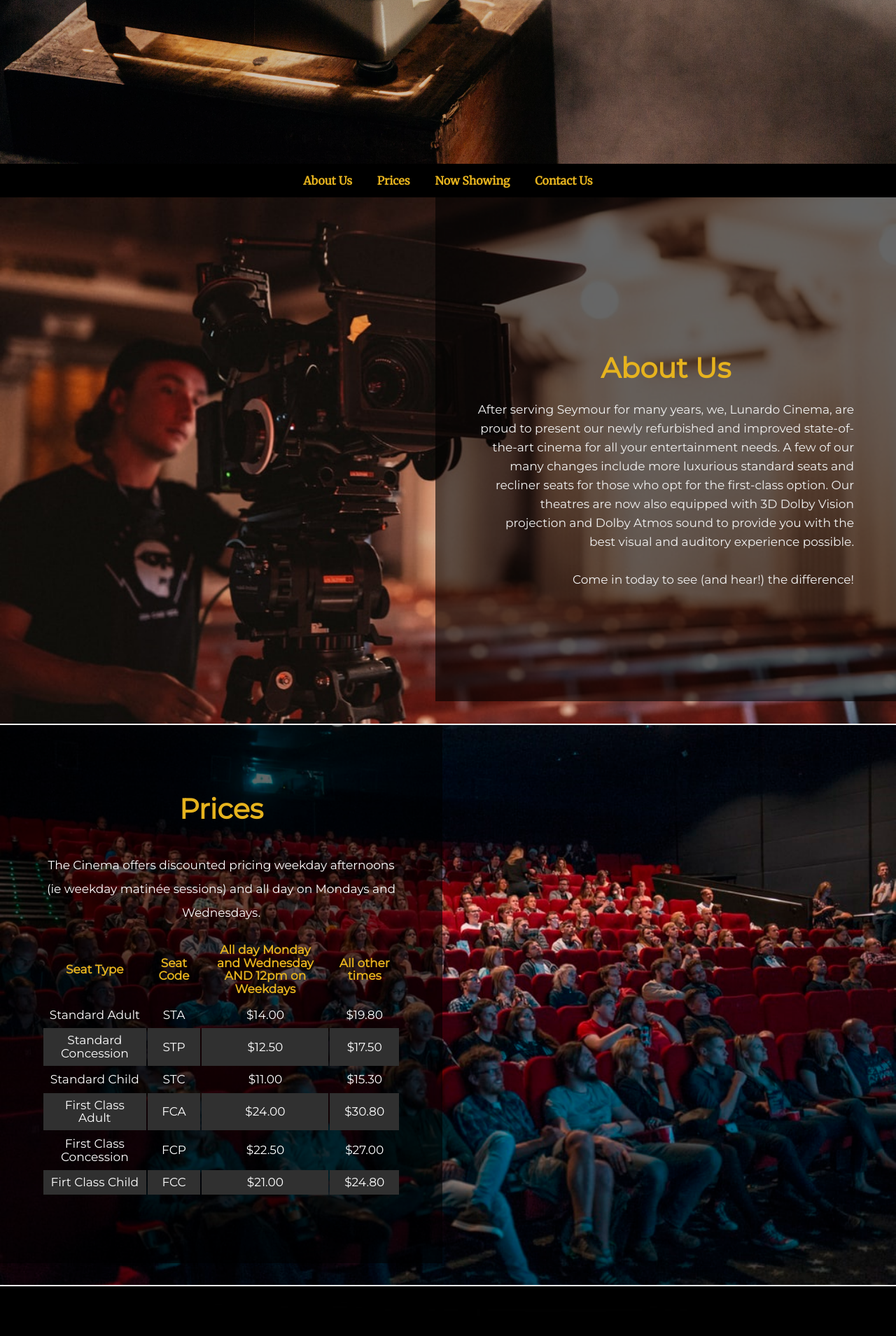
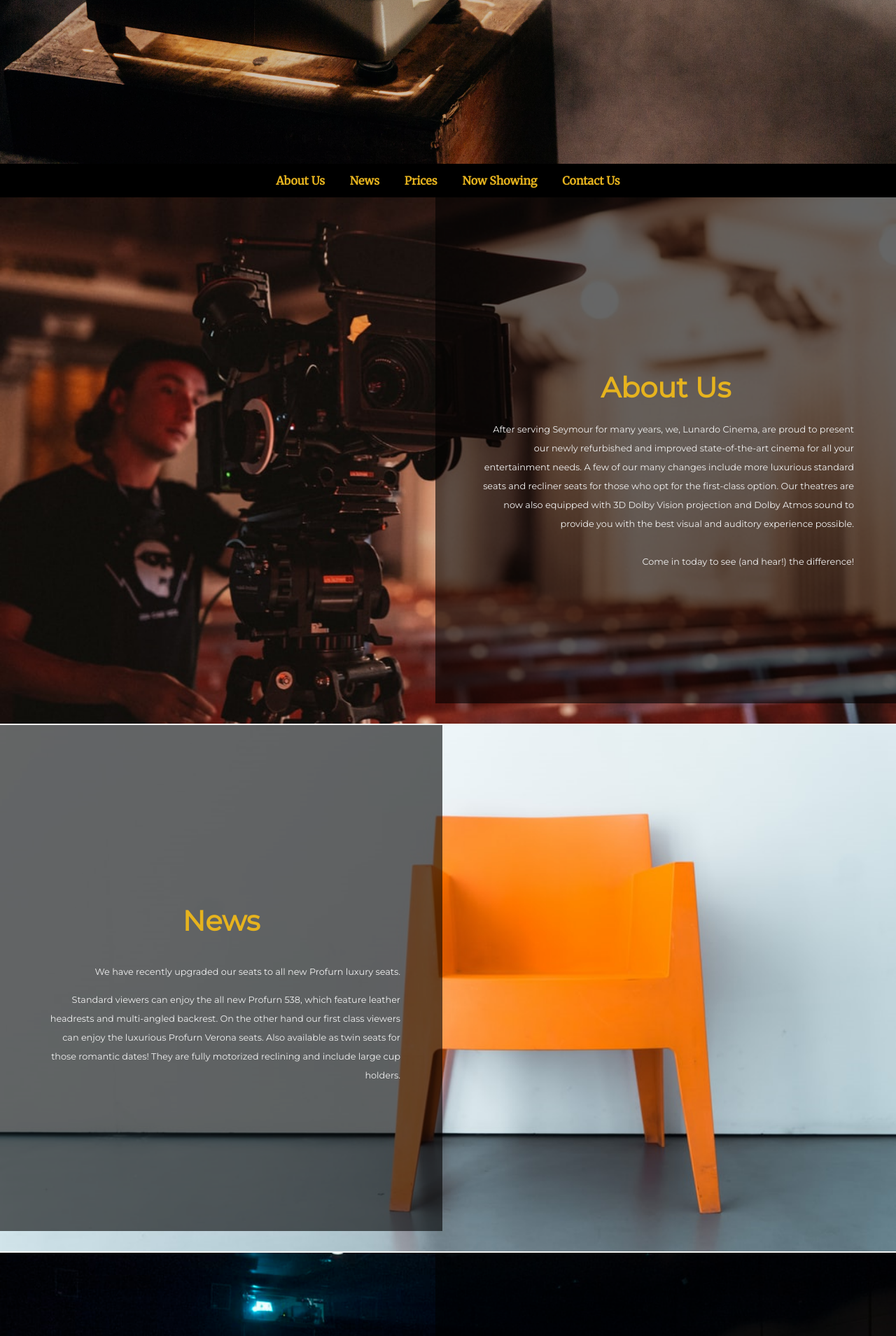
Before and after one commit to pmkays/Lunardo, a PHP site: page / in a window 1280 px wide. Shown: the part 518-2427 px from the top of the page at 70% size. Run offline with PHP 8.4, Linux system fonts and the light colour scheme.

Commit message:
Added news section
- Fixed layout issues when resizing
- Added use of flexbox
- Fixed minor graphic glitches

```diff
--- a/index.html
+++ b/index.html
@@ -26,6 +26,7 @@
       <section class="section-2">
         <div class="navbar";>
           <a class="link" href="#about">About Us</a>
+          <a class="link" href="#news">News</a>
           <a class="link" href="#prices">Prices</a>
           <a class="link" href="#showing">Now Showing</a>
           <a class="link" href="#contact">Contact Us</a>
@@ -36,7 +37,7 @@
     <main>
       <section class="section-3">
         <div class = "about-us">
-          <a class = "anchor" name="about">Aligns the anchor. Do not remove.</a>
+          <a class = "anchor" name="about">.</a>
           <div class="about-us-box">
             <h2 class = "section-title">About Us</h2>
             <div class = "about-info">After serving Seymour for many years, we, Lunardo Cinema,
@@ -47,6 +48,23 @@
               Vision projection and Dolby Atmos sound to provide you with the best
               visual and auditory experience possible. <br><br> Come in today to see
               (and hear!) the difference!
+            </div>
+            <!-- <img src="http://www.profurn.com.au/wp-content/uploads/2016/09/538.jpg" alt="normal seats"  />
+            <img src="http://www.profurn.com.au/wp-content/uploads/2016/07/Verona-Twin.png" alt="first-class seats"/> -->
+          </div>
+        </div>
+        <hr>
+        <div class = "news">
+          <a class = "anchor" name="news">.</a>
+          <div class="news-box">
+            <h2 class = "section-title">News</h2>
+            <div class = "about-info"><p>
+              We have recently upgraded our seats to all new Profurn luxury seats.
+            </p><p>
+              Standard viewers can enjoy the all new Profurn 538, which feature leather headrests and multi-angled backrest.
+              On the other hand our first class viewers can enjoy the luxurious Profurn Verona seats. Also available as twin seats for those romantic dates!
+              They are fully motorized reclining and include large cup holders.
+            </p>
             </div>
             <!-- <img src="http://www.profurn.com.au/wp-content/uploads/2016/09/538.jpg" alt="normal seats"  />
             <img src="http://www.profurn.com.au/wp-content/uploads/2016/07/Verona-Twin.png" alt="first-class seats"/> -->
--- a/style.css
+++ b/style.css
@@ -5,6 +5,10 @@ body, html  {
   background-color:#F2F4F3;
 	/*height:100%; Stops the sticky from working*/
 	scroll-behavior: smooth;
+}
+
+p {
+  font-size: 1vw;
 }
 
 .header{
@@ -179,19 +183,32 @@ padding-bottom: 35px;
   background-size: cover;
 }
 
-.prices-box{
+.news-box{
   display: flex;
   flex-direction: column;
   justify-content: center;
   width: 40%;
   padding: 135px 60px;
   float: left;
-  height: 62.35vh;
+  height: 56.6vh;
   background-color: rgba(0,0,0,0.6);
-  font-size: 17px;
+  font-size: 1vw;
   line-height: 27px;
+  max-height: -webkit-fill-available;
   }
 
+.prices-box{
+  display: flex;
+  flex-direction: column;
+  justify-content: center;
+  width: 42%;
+  padding: 135px 60px;
+  float: right;
+  height: 62.6vh;
+  background-color: rgba(0,0,0,0.6);
+	font-size: 1rem;
+	line-height: 27px;
+  max-height: -webkit-fill-available;
 }
 
 .profile-img{
@@ -209,6 +226,17 @@ padding-bottom: 35px;
   background-repeat: no-repeat;
   background-size: cover;
 }
+
+.news{
+	background-image: url("images/news.png");
+	background-size:cover;
+  height:94vh;
+	background-attachment: fixed;
+  background-position: center;
+  background-repeat: no-repeat;
+  background-size: cover;
+}
+
 .info{
   max-width: auto;
   color: #E6B31E;
@@ -220,6 +248,7 @@ padding-bottom: 35px;
 
 .about-info{
   color: #f2f2f2;
+  font-size: 1vw;
   font-family: 'Montserrat', sans-serif;
 	text-align: right;
 }
@@ -231,10 +260,11 @@ padding-bottom: 35px;
 	width: 42%;
 	padding: 135px 60px;
 	float: right;
-	height: 56.25vh;
+	height: 56.6vh;
 	background-color: rgba(0,0,0,0.6);
-	font-size: 17px;
+	font-size: 1rem;
 	line-height: 27px;
+  max-height: -webkit-fill-available;
 }
 
 .slogan{
```
Also changed, not shown: other parts of style.css (+10 -33 lines), images/news.png (added).
